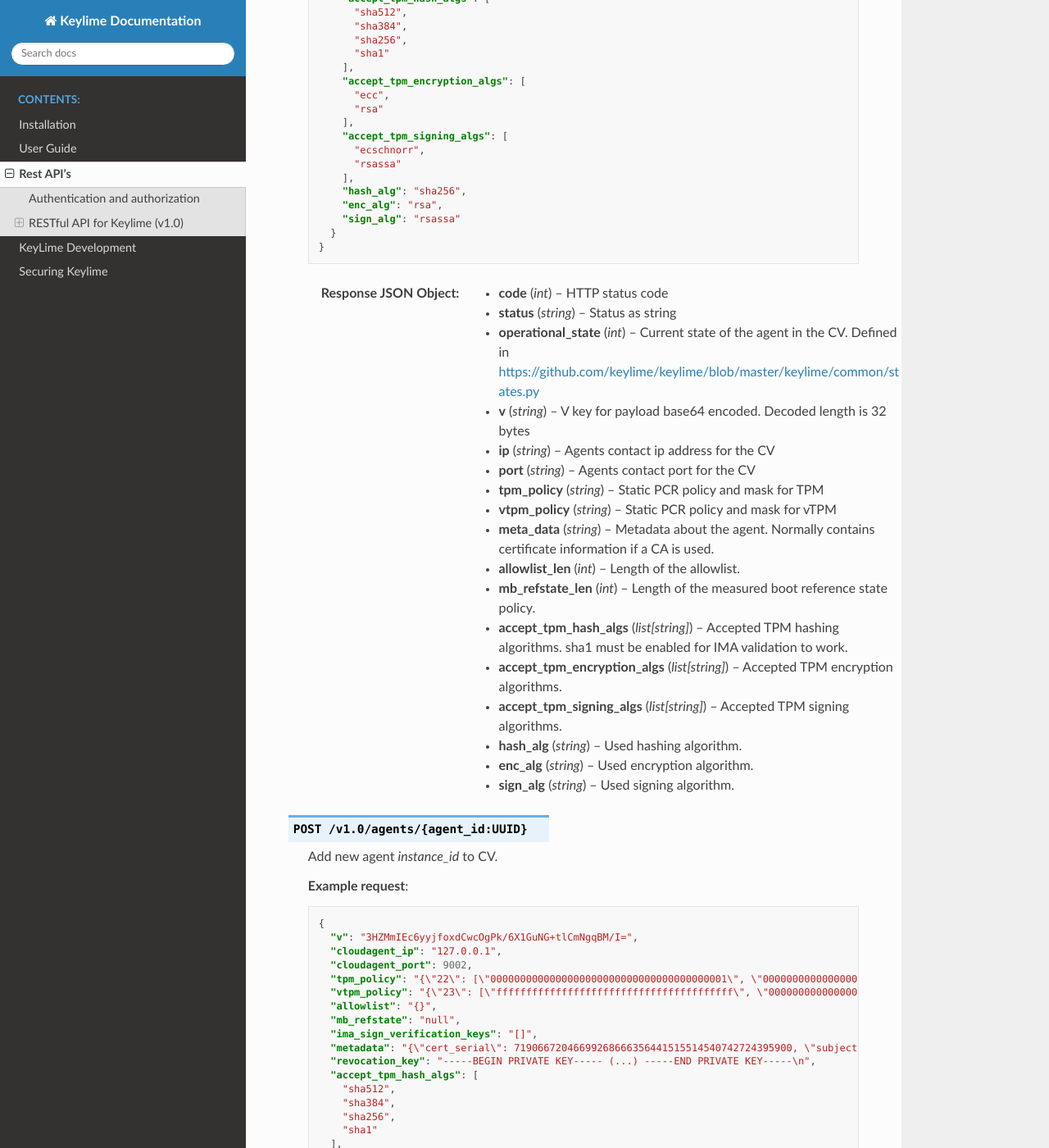
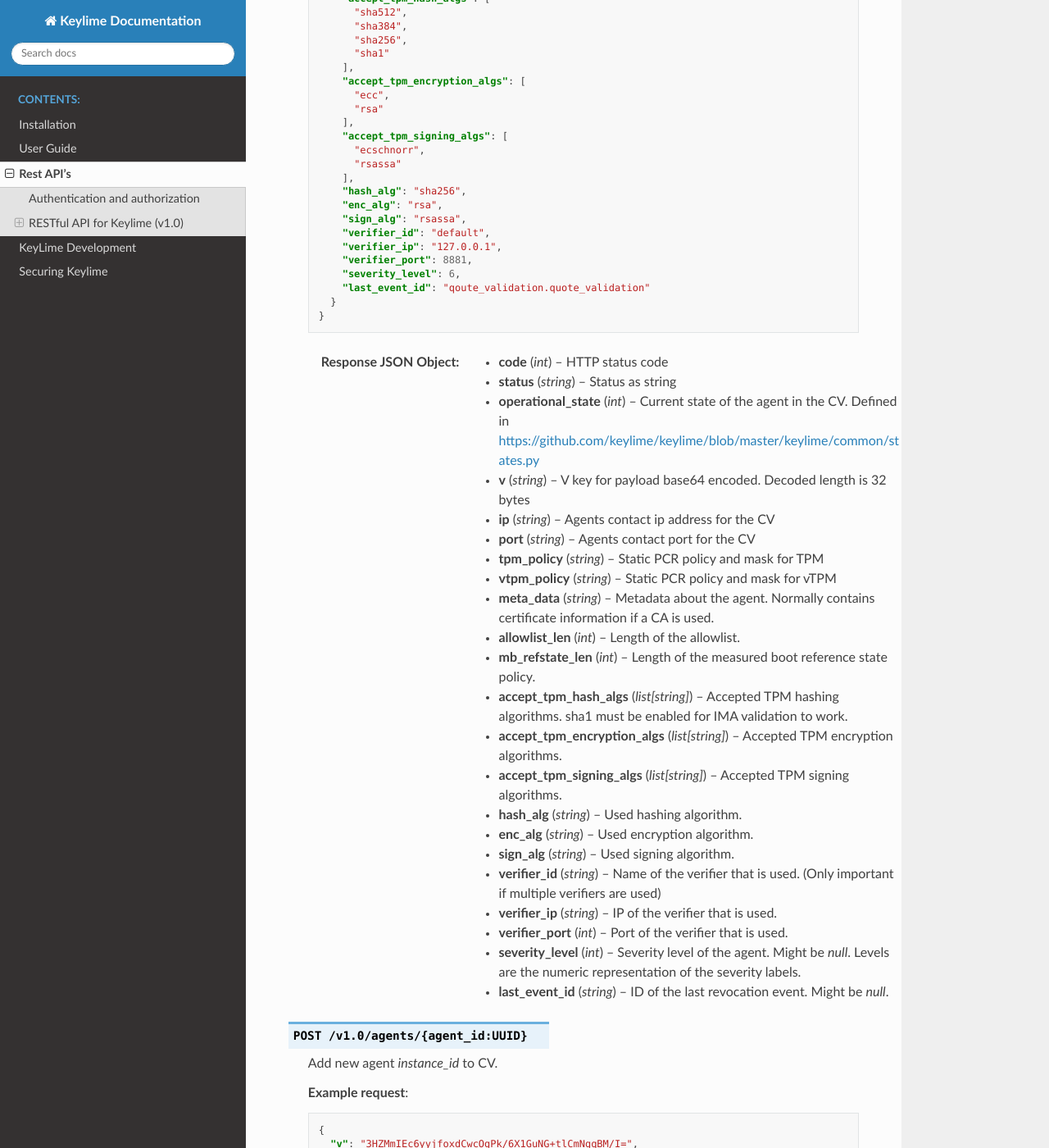
Before and after one commit to keylime/keylime, a Sphinx documentation site: the page built from docs/rest_apis.rst, in a window 1280 px wide and 1400 px high, scrolled down 1111 px. Shown: the whole window at 82% size. Built offline with Sphinx 7.4.7 and the Read the Docs theme 2.0.0, drawn with Linux system fonts in a browser that asks for light colours.

Commit message:
rest_apis: document missing CV response values
Signed-off-by: Thore Sommer <mail@thson.de>

```diff
--- a/docs/rest_apis.rst
+++ b/docs/rest_apis.rst
@@ -66,7 +66,12 @@ Cloud verifier (CV)
             ],
             "hash_alg": "sha256",
             "enc_alg": "rsa",
-            "sign_alg": "rsassa"
+            "sign_alg": "rsassa",
+            "verifier_id": "default",
+            "verifier_ip": "127.0.0.1",
+            "verifier_port": 8881,
+            "severity_level": 6,
+            "last_event_id": "qoute_validation.quote_validation"
           }
         }
 
@@ -87,7 +92,11 @@ Cloud verifier (CV)
     :>json string hash_alg: Used hashing algorithm.
     :>json string enc_alg: Used encryption algorithm.
     :>json string sign_alg: Used signing algorithm.
-
+    :>json string verifier_id: Name of the verifier that is used. (Only important if multiple verifiers are used)
+    :>json string verifier_ip: IP of the verifier that is used.
+    :>json int verifier_port: Port of the verifier that is used.
+    :>json int severity_level: Severity level of the agent. Might be `null`. Levels are the numeric representation of the severity labels.
+    :>json string last_event_id: ID of the last revocation event. Might be `null`.
 
 
 .. http:post::  /v1.0/agents/{agent_id:UUID}
```
